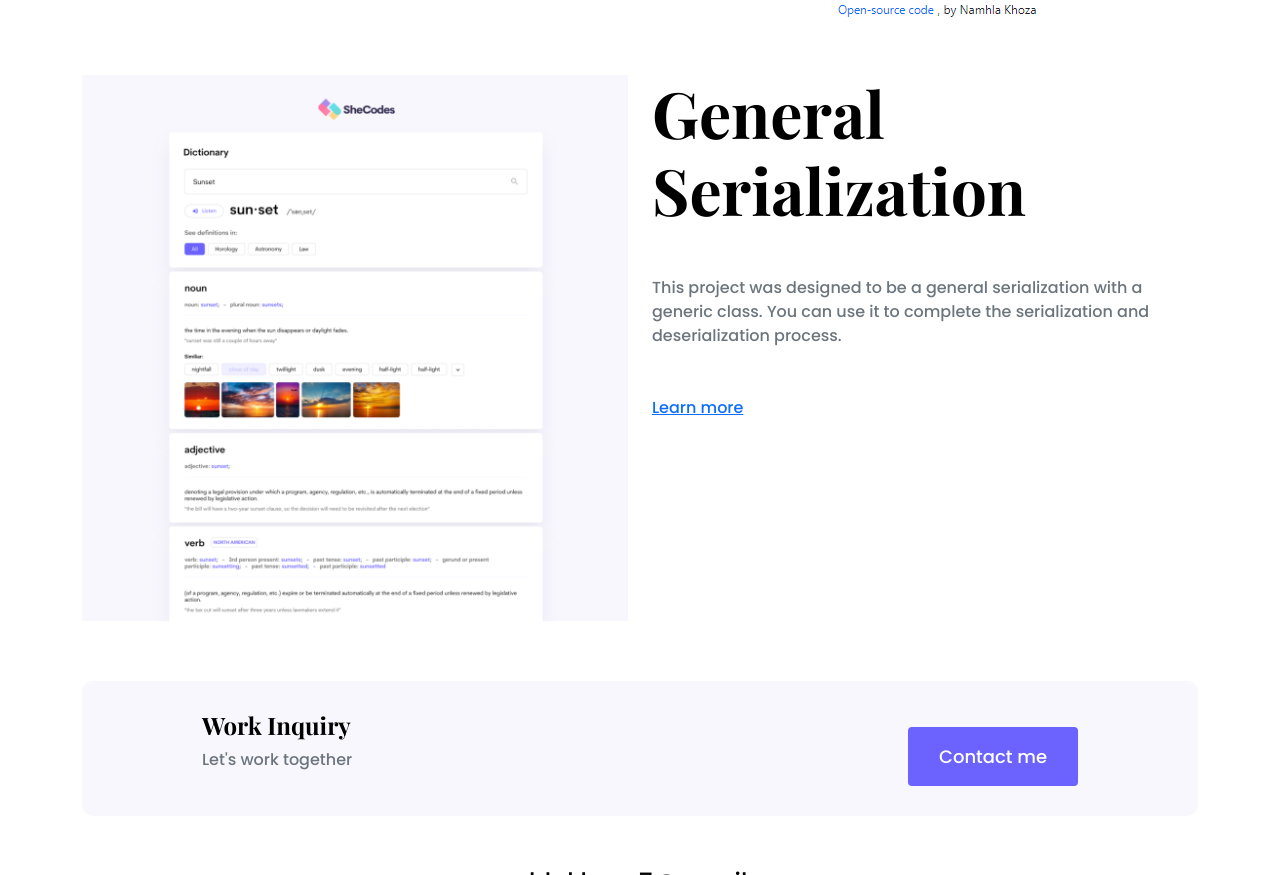
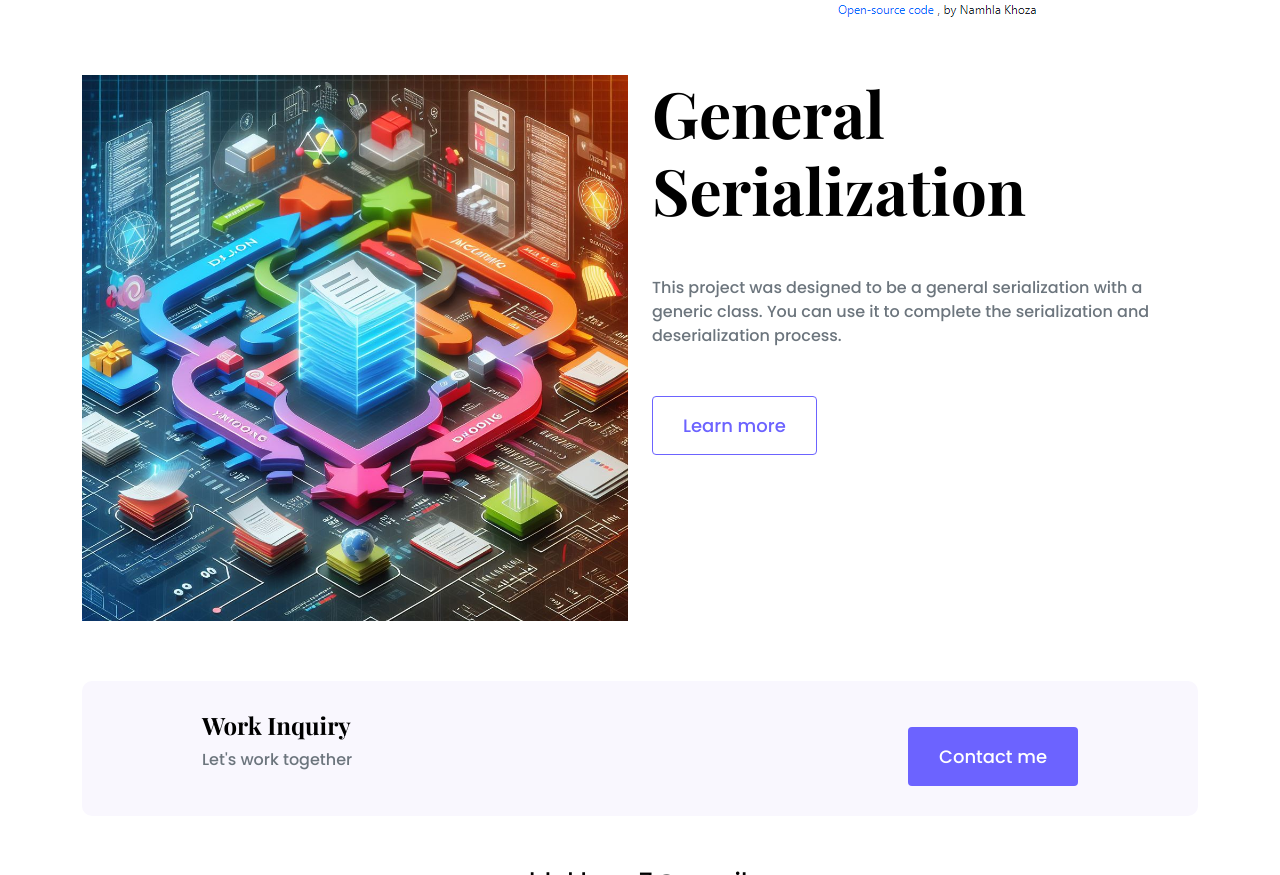
Before and after one commit to NamhlaKhoza/Portfolio-, a plain HTML site: page index.html in a window 1280 px wide. Shown: the part 2124-2999 px from the top of the page. Drawn offline with nearby package versions, Linux system fonts and the light colour scheme.

Commit message:
serialization photo

```diff
--- a/index.html
+++ b/index.html
@@ -90,7 +90,7 @@
     </div>
     <div class="row">
         <div class="col d-none d-lg-block">
-            <img src="images/dictionary.png" class="img-fluid" alt="" />
+            <img src="/images/Serialization.jpeg" class="img-fluid" alt="" />
         </div>
         <div class="col">
             <div class="project-desciption">
@@ -98,7 +98,7 @@
                 <p class="mb-5 text-muted">
                     This project was designed to be a general serialization with a generic class. You can use it to complete the serialization and deserialization process.
                 </p>
-                <a href="" class="https://github.com/NamhlaKhoza/Java-Project"  class="btn btn-branding-outline"> Learn more </a>
+                <a href="https://github.com/NamhlaKhoza/Java-Project"  class="btn btn-branding-outline"> Learn more </a>
             </div>
         </div>
     </div>
```
Also changed, not shown: images/Serialization.jpeg (added), images/dictionary.png (deleted), images/weather.png (deleted), images/yoga.png (deleted), images/yogurt.png (deleted).
